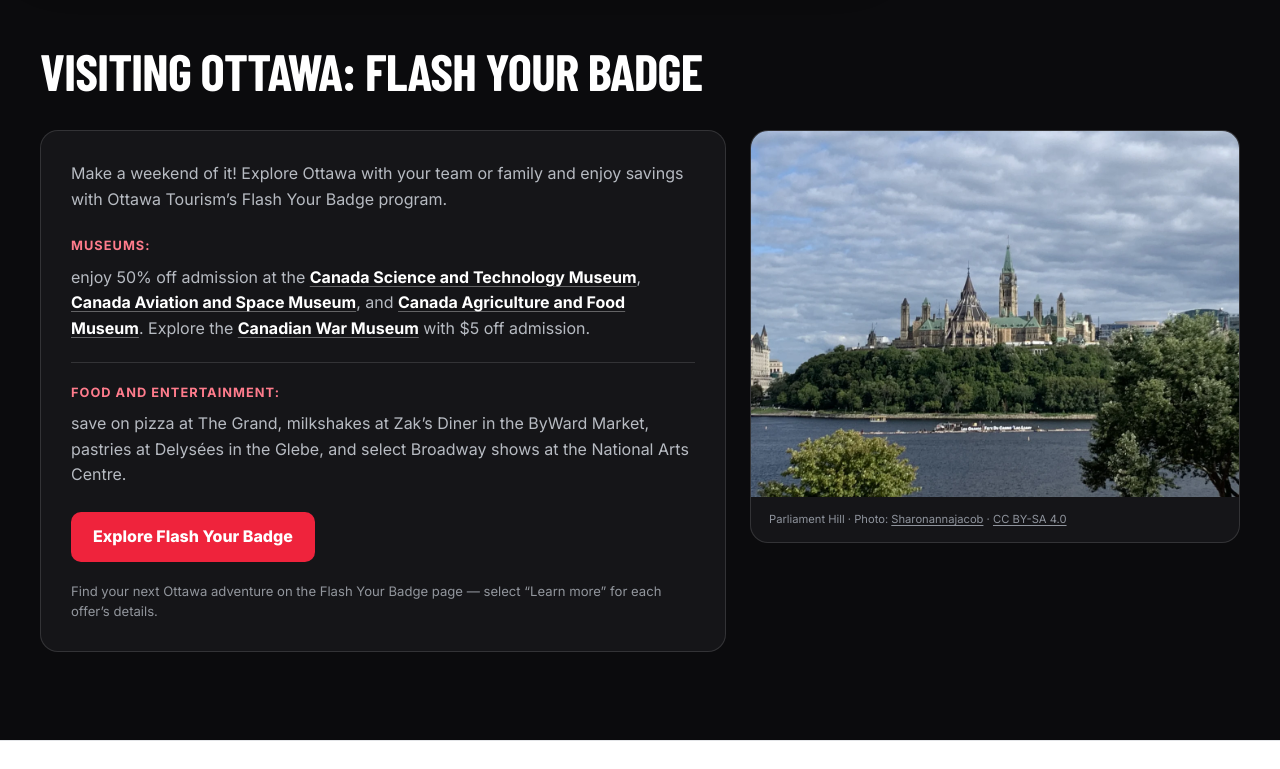
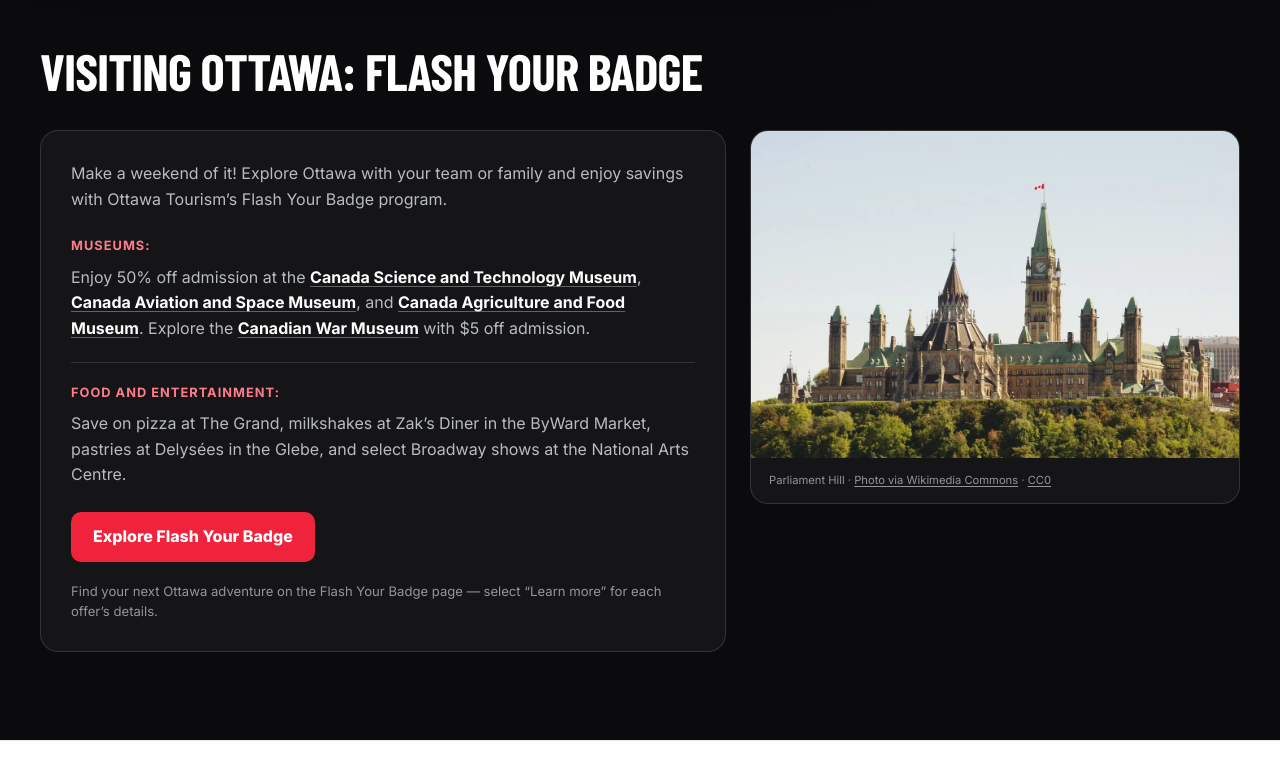
Before and after one commit to neumannpower/carleton-capital-circuit, a plain HTML site: page index.html in a window 1280 px wide. Shown: the part 3400-4169 px from the top of the page. Drawn offline with nearby package versions, Linux system fonts and the light colour scheme; a web font is replaced by a local one.

Commit message:
Use selected Parliament photo and capitalize Ottawa section text

```diff
--- a/index.html
+++ b/index.html
@@ -167,15 +167,15 @@
         <div class="ottawa-copy">
         <p>Make a weekend of it! Explore Ottawa with your team or family and enjoy savings with Ottawa Tourism’s Flash Your Badge program.</p>
         <ul>
-          <li><strong>Museums:</strong> enjoy 50% off admission at the <a class="museum-link" href="https://ingenium.ca/scitech/en/" target="_blank" rel="noopener"><strong>Canada Science and Technology Museum</strong></a>, <a class="museum-link" href="https://ingenium.ca/aviation/en/" target="_blank" rel="noopener"><strong>Canada Aviation and Space Museum</strong></a>, and <a class="museum-link" href="https://ingenium.ca/agriculture/en/" target="_blank" rel="noopener"><strong>Canada Agriculture and Food Museum</strong></a>. Explore the <a class="museum-link" href="https://www.warmuseum.ca/" target="_blank" rel="noopener"><strong>Canadian War Museum</strong></a> with $5 off admission.</li>
-          <li><strong>Food and entertainment:</strong> save on pizza at The Grand, milkshakes at Zak’s Diner in the ByWard Market, pastries at Delysées in the Glebe, and select Broadway shows at the National Arts Centre.</li>
+          <li><strong>Museums:</strong> Enjoy 50% off admission at the <a class="museum-link" href="https://ingenium.ca/scitech/en/" target="_blank" rel="noopener"><strong>Canada Science and Technology Museum</strong></a>, <a class="museum-link" href="https://ingenium.ca/aviation/en/" target="_blank" rel="noopener"><strong>Canada Aviation and Space Museum</strong></a>, and <a class="museum-link" href="https://ingenium.ca/agriculture/en/" target="_blank" rel="noopener"><strong>Canada Agriculture and Food Museum</strong></a>. Explore the <a class="museum-link" href="https://www.warmuseum.ca/" target="_blank" rel="noopener"><strong>Canadian War Museum</strong></a> with $5 off admission.</li>
+          <li><strong>Food and entertainment:</strong> Save on pizza at The Grand, milkshakes at Zak’s Diner in the ByWard Market, pastries at Delysées in the Glebe, and select Broadway shows at the National Arts Centre.</li>
         </ul>
         <a class="btn btn-primary" href="https://ottawatourism.ca/en/fyb#" target="_blank" rel="noopener">Explore Flash Your Badge</a>
         <p class="venue-note">Find your next Ottawa adventure on the Flash Your Badge page — select “Learn more” for each offer’s details.</p>
         </div>
         <figure class="ottawa-photo">
-          <img src="assets/images/ottawa-parliament.webp" alt="Parliament Hill overlooking the Ottawa River" width="1200" height="900" loading="lazy">
-          <figcaption>Parliament Hill · Photo: <a href="https://commons.wikimedia.org/wiki/File:Parliament_of_Canada,_Ottawa.jpg" target="_blank" rel="noopener">Sharonannajacob</a> · <a href="https://creativecommons.org/licenses/by-sa/4.0/" target="_blank" rel="noopener">CC BY-SA 4.0</a></figcaption>
+          <img src="assets/images/ottawa-parliament-selected.webp" alt="Parliament buildings and Peace Tower on Parliament Hill in Ottawa" width="1200" height="803" loading="lazy">
+          <figcaption>Parliament Hill · <a href="https://commons.wikimedia.org/wiki/File:Canada_ottawa_parliament_monument_landscape-1051590.jpg" target="_blank" rel="noopener">Photo via Wikimedia Commons</a> · <a href="https://creativecommons.org/publicdomain/zero/1.0/" target="_blank" rel="noopener">CC0</a></figcaption>
         </figure>
         </div>
       </div>
```
Also changed, not shown: assets/images/ottawa-parliament-selected.webp (added).
